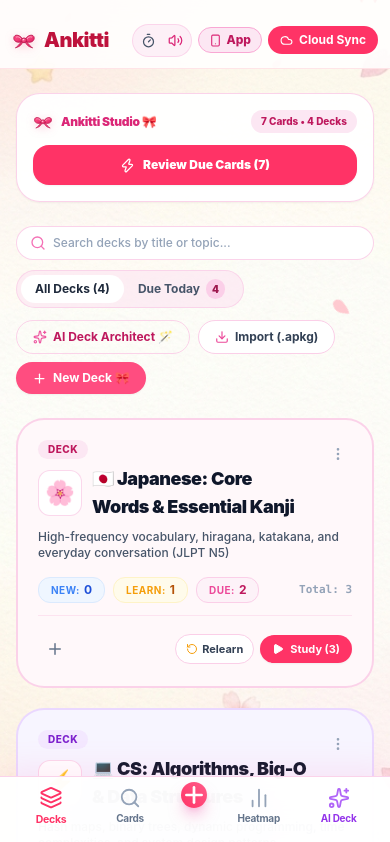
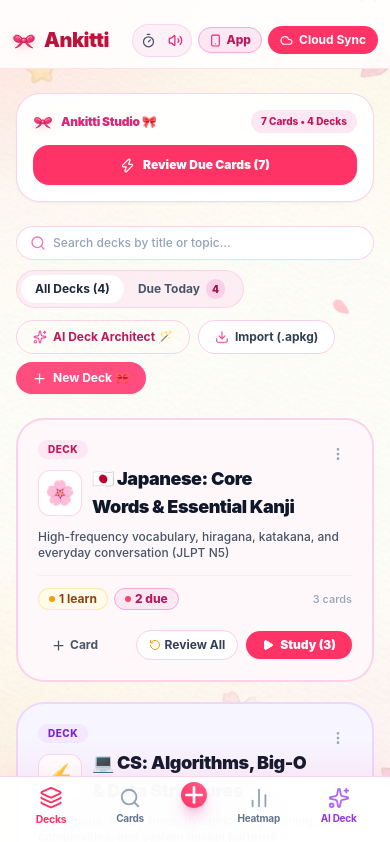
Before and after one commit to Astidor/ankitti, a React (Vite) app: page / in a window 390 px wide. Shown: the top 842 px of the page. Built offline with nearby package versions, Linux system fonts and the light colour scheme.

Commit message:
feat(ui): refine deck list pills, native inline heatmap tab, and mobile layout

```diff
--- a/src/App.tsx
+++ b/src/App.tsx
@@ -812,6 +812,7 @@
               <div className="max-w-3xl mx-auto">
                 <StatsModal
                   isOpen={true}
+                  isInline={true}
                   account={account}
                   decks={decks}
                   cards={cards}
--- a/src/components/common/PomodoroWidget.tsx
+++ b/src/components/common/PomodoroWidget.tsx
@@ -69,8 +69,8 @@
   const progressPercent = ((totalSeconds - currentTotal) / totalSeconds) * 100;
 
   return (
-    <div className="fixed top-12 right-6 z-40 animate-fadeIn">
-      <div className="mac-window rounded-3xl p-4 w-72 shadow-mac-lg border border-pink-200">
+    <div className="fixed top-16 right-3 sm:right-6 z-50 animate-fadeIn max-w-[calc(100vw-24px)]">
+      <div className="mac-window rounded-3xl p-4 w-72 max-w-full shadow-mac-lg border border-pink-200">
 
         {/* Widget Header with Kitty Ears */}
         <div className="flex items-center justify-between pb-2 border-b border-pink-100">
--- a/src/components/decks/DeckList.tsx
+++ b/src/components/decks/DeckList.tsx
@@ -413,51 +413,63 @@
                     {deck.description || 'No description provided.'}
                   </p>
 
-                  {/* Anki SM-2 Card Count Pills */}
-                  <div className="flex items-center gap-2 mt-4">
-                    <div className="px-3 py-1 rounded-xl bg-blue-50 text-blue-700 border border-blue-100 text-xs font-bold flex items-center space-x-1">
-                      <span className="text-[10px] text-blue-500 uppercase tracking-wider">New:</span>
-                      <span>{stats.newCount}</span>
-                    </div>
+                  {/* Sleek Anki Card Count Pills */}
+                  <div className="flex items-center flex-wrap gap-1.5 mt-3.5 pt-3 border-t border-pink-100/70 text-xs font-bold">
+                    {stats.newCount > 0 && (
+                      <span className="flex items-center space-x-1 text-blue-700 bg-blue-50 px-2.5 py-0.5 rounded-full border border-blue-200/70">
+                        <span className="w-1.5 h-1.5 rounded-full bg-blue-500" />
+                        <span>{stats.newCount} new</span>
+                      </span>
+                    )}
 
-                    <div className="px-3 py-1 rounded-xl bg-amber-50 text-amber-700 border border-amber-100 text-xs font-bold flex items-center space-x-1">
-                      <span className="text-[10px] text-amber-500 uppercase tracking-wider">Learn:</span>
-                      <span>{stats.learnCount}</span>
-                    </div>
+                    {stats.learnCount > 0 && (
+                      <span className="flex items-center space-x-1 text-amber-800 bg-amber-50 px-2.5 py-0.5 rounded-full border border-amber-200/70">
+                        <span className="w-1.5 h-1.5 rounded-full bg-amber-500" />
+                        <span>{stats.learnCount} learn</span>
+                      </span>
+                    )}
 
-                    <div className="px-3 py-1 rounded-xl bg-pink-50 text-pink-700 border border-pink-200 text-xs font-bold flex items-center space-x-1">
-                      <span className="text-[10px] text-pink-500 uppercase tracking-wider">Due:</span>
-                      <span>{stats.dueCount}</span>
-                    </div>
+                    {stats.dueCount > 0 ? (
+                      <span className="flex items-center space-x-1 text-pink-700 bg-pink-100/90 px-2.5 py-0.5 rounded-full border border-pink-300 font-extrabold shadow-2xs">
+                        <span className="w-1.5 h-1.5 rounded-full bg-[#ff3366] animate-pulse" />
+                        <span>{stats.dueCount} due</span>
+                      </span>
+                    ) : (
+                      <span className="flex items-center space-x-1 text-emerald-800 bg-emerald-50 px-2.5 py-0.5 rounded-full border border-emerald-200/70 font-semibold">
+                        <span className="w-1.5 h-1.5 rounded-full bg-emerald-500" />
+                        <span>Completed</span>
+                      </span>
+                    )}
 
-                    <div className="ml-auto text-[11px] text-slate-400 font-semibold font-mono">
-                      Total: {stats.total}
+                    <div className="ml-auto text-[11px] text-slate-400 font-medium">
+                      {stats.total} cards
                     </div>
                   </div>
                 </div>
 
                 {/* Bottom Action Area: Study + Relearn Anytime */}
-                <div className="pt-4 mt-3 border-t border-pink-200/50 flex items-center justify-between gap-1.5 sm:gap-2">
+                <div className="pt-3 mt-2 flex items-center justify-between gap-2">
                   <button
                     onClick={() => { sounds.playClick(); onAddCardToDeck(deck); }}
-                    className="p-2 text-slate-500 hover:text-pink-600 hover:bg-white rounded-full transition-colors ios-btn shrink-0"
+                    className="py-1.5 px-3 rounded-full text-slate-600 hover:text-pink-600 hover:bg-white border border-transparent hover:border-pink-200 transition-colors text-xs font-bold flex items-center space-x-1 shrink-0 cursor-pointer"
                     title="Add flashcard to this deck"
                   >
-                    <Plus size={18} />
+                    <Plus size={15} />
+                    <span>Card</span>
                   </button>
 
-                  <div className="flex items-center space-x-1.5 sm:space-x-2">
-                    {/* Relearn Anytime Button */}
+                  <div className="flex items-center space-x-2">
+                    {/* Relearn / Practice All Button */}
                     <button
                       onClick={() => {
                         sounds.playClick();
                         onStudyDeck(deck, 'all');
                       }}
-                      className="px-2.5 sm:px-3.5 py-1.5 sm:py-2 bg-white hover:bg-pink-50 text-slate-700 border border-pink-200 rounded-full text-[11px] sm:text-xs font-bold transition-all flex items-center space-x-1 shadow-xs ios-btn shrink-0"
-                      title="Study and repeat all cards in this deck right now (relearn mode)"
+                      className="px-3 py-1.5 bg-white hover:bg-pink-50 text-slate-700 border border-pink-200 rounded-full text-xs font-bold transition-all flex items-center space-x-1 shadow-2xs shrink-0 cursor-pointer"
+                      title="Practice all cards in this deck"
                     >
                       <RotateCcw size={12} className="text-amber-500 shrink-0" />
-                      <span>Relearn</span>
+                      <span>Review All</span>
                     </button>
 
                     {/* Primary Study Due Button */}
@@ -466,14 +478,14 @@
                         sounds.playClick();
                         onStudyDeck(deck, totalDue > 0 ? 'due' : 'all');
                       }}
-                      className={`px-3 sm:px-4 py-1.5 sm:py-2 rounded-full text-[11px] sm:text-xs font-bold transition-all flex items-center space-x-1.5 shadow-sm ios-btn shrink-0 ${
+                      className={`px-4 py-1.5 rounded-full text-xs font-black transition-all flex items-center space-x-1.5 shadow-sm shrink-0 cursor-pointer ${
                         totalDue > 0
-                          ? 'bg-[#ff3366] hover:bg-[#e11d48] text-white'
+                          ? 'bg-[#ff3366] hover:bg-[#e11d48] text-white hover:shadow-md active:scale-95'
                           : 'bg-white hover:bg-pink-50 text-slate-700 border border-pink-200'
                       }`}
                     >
                       <Play size={12} className={totalDue > 0 ? 'fill-white' : 'fill-slate-600'} />
-                      <span>{totalDue > 0 ? `Study (${totalDue})` : 'Practice All'}</span>
+                      <span>{totalDue > 0 ? `Study (${totalDue})` : 'Study'}</span>
                     </button>
                   </div>
                 </div>
```
Also changed, not shown: src/components/stats/StatsModal.tsx (+72 -36 lines), src/components/study/StudySession.tsx (+36 -18 lines).
